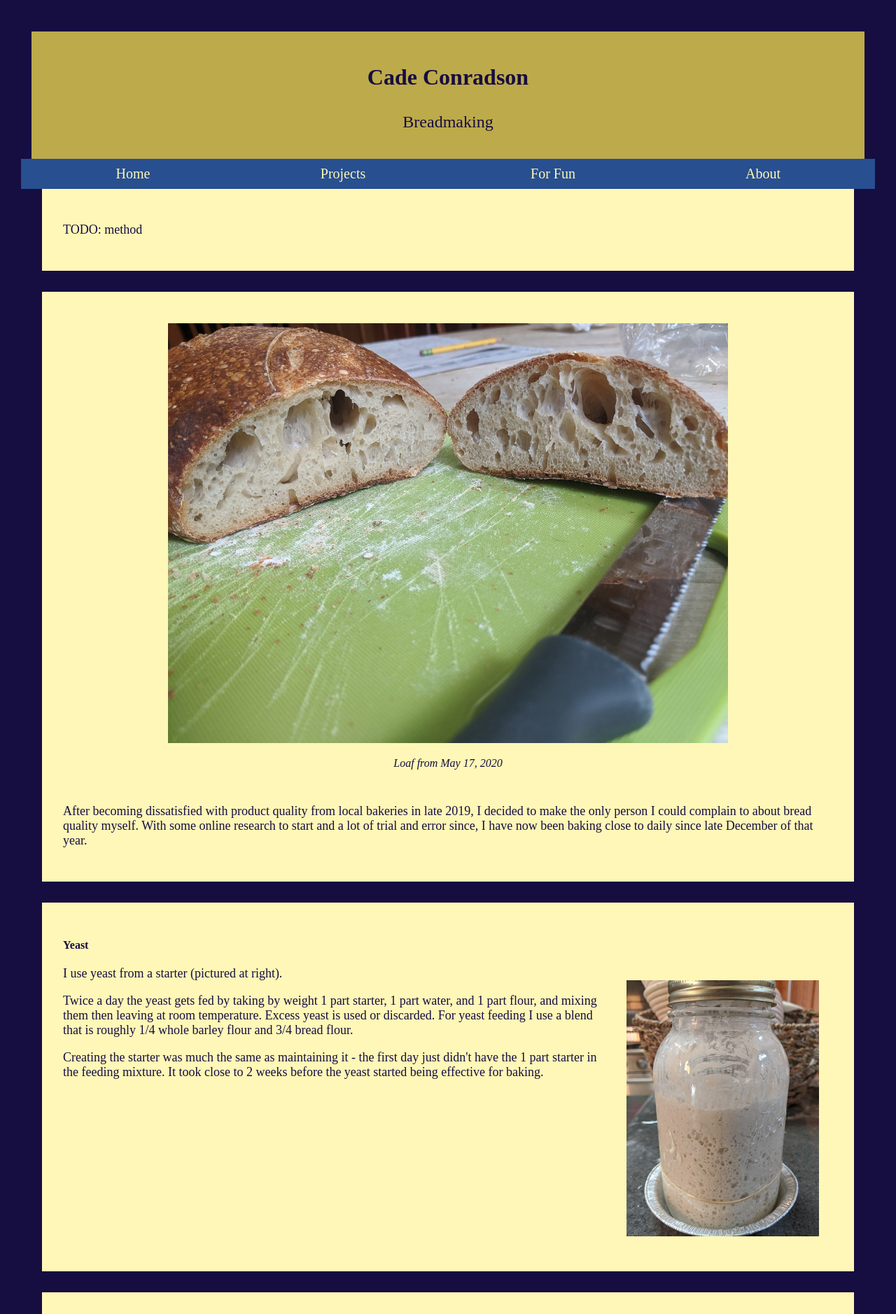
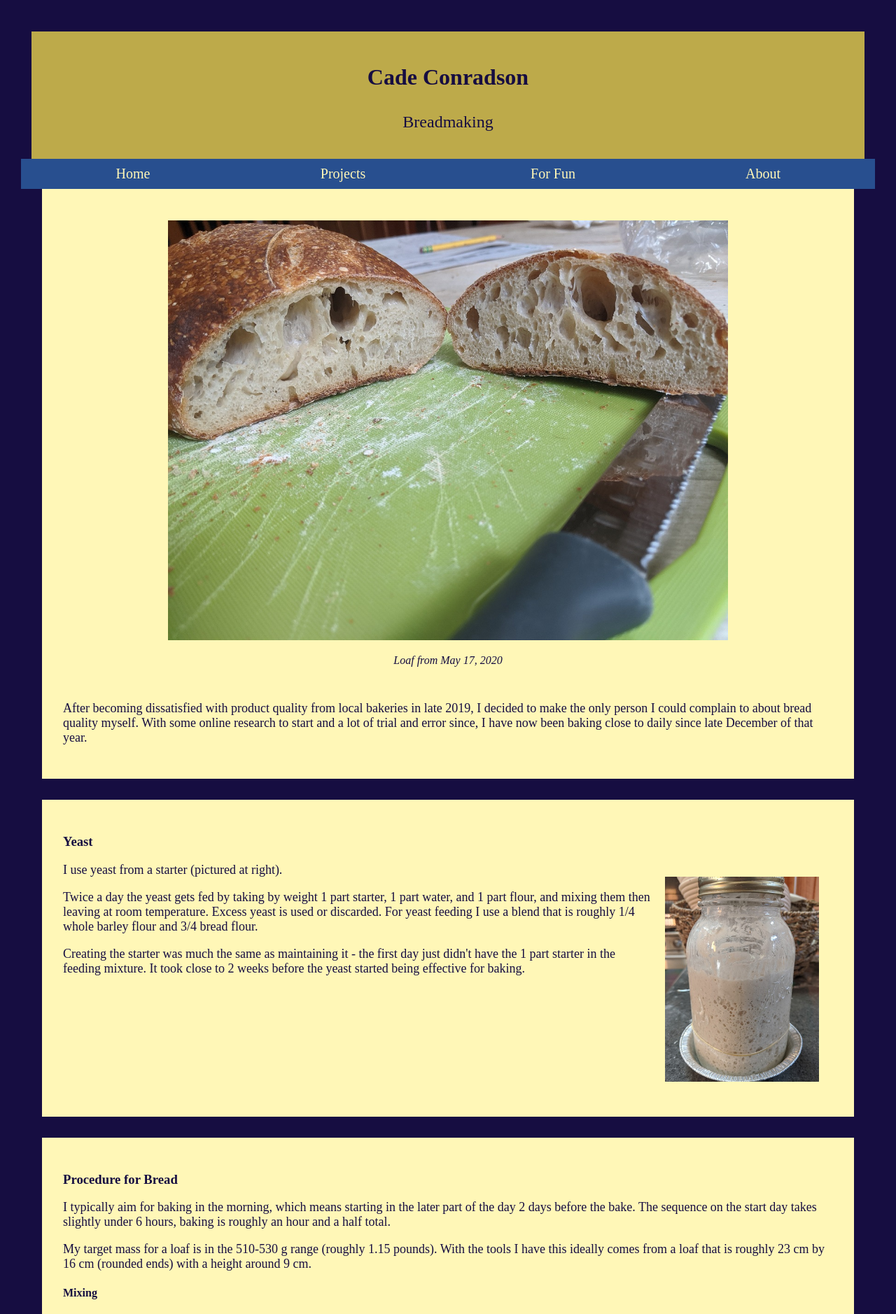
Before and after one commit to cconradson/cconradson.github.io, a Jekyll site: the page built from breadmaking.html, in a window 1280 px wide. Shown: the top 1878 px of the page at 70% size. Built offline with Jekyll 4.4.1, drawn with Linux system fonts in a browser that asks for light colours; some of the changed text lies outside the part shown.

Commit message:
bread procedure

```diff
--- a/assets/css/main.css
+++ b/assets/css/main.css
@@ -55,7 +55,7 @@ img.landscape {
 }
 
 img.toright {
-	width: 25%;
+	width: 20%;
 	float: right;
 	padding: 20px;
 }
--- a/breadmaking.html
+++ b/breadmaking.html
@@ -3,10 +3,6 @@ layout: default
 permalink: /interests/:basename
 title: Breadmaking
 ---
-
-<div class="body">
-	<p>TODO: method</p>
-</div>
 
 <div class="body">
 	<div class="imgwrap">
@@ -17,7 +13,7 @@ title: Breadmaking
 </div>
 
 <div class="body imgfloat">
-	<h4>Yeast</h4>
+	<h3>Yeast</h3>
 	<img class="toright" src="{{ site.url }}/assets/images/starter.jpg" alt="starter">
 	<p>I use yeast from a starter (pictured at right).</p>
 	<p>Twice a day the yeast gets fed by taking by weight 1 part starter, 1 part water, and 1 part flour, and mixing them then leaving at room temperature. Excess yeast is used or discarded. For yeast feeding I use a blend that is roughly 1/4 whole barley flour and 3/4 bread flour.</p>
@@ -25,6 +21,20 @@ title: Breadmaking
 </div>
 
 <div class="body">
-	<h4>Procedure for Bread</h4>
-	<p>This will have the bread procedure but I mostly want something here to figure out the float clearing for now</p>
+	<h3>Procedure for Bread</h3>
+	<p>I typically aim for baking in the morning, which means starting in the later part of the day 2 days before the bake. The sequence on the start day takes slightly under 6 hours, baking is roughly an hour and a half total.</p>
+	<p>My target mass for a loaf is in the 510-530 g range (roughly 1.15 pounds). With the tools I have this ideally comes from a loaf that is roughly 23 cm by 16 cm (rounded ends) with a height around 9 cm.</p>
+	<h4>Mixing</h4>
+	<p>One loaf at the desired size takes 320 g flour, 270 g water, 1/4 cup starter, 1 tsp salt. I use a blend of 60% all-purpose flour and 40% bread flour. Bread flour is higher in protein which leads to more structure at the expense of texture - the bread is less soft.</p>
+	<p>Start by mixing the flour and the water and let that rest for around 45 minutes. After that, mix in the starter and salt - the dough should become difficult to mix fairly quickly after starting to do this, but try to distribute the starter as well as possible while still being gentle.<br>From here, cover the bowl being used with a damp towel and try to place in an environment about 29 degrees Celsius (roughly 85 F). A warmer enviorment at this stage leads to more flavor in the bread, though having it too warm can lead to structural problems.</p>
+	<h4>Working<h4>
+	<p>Most guides say to let the bulk rise (what happens in the warm environment after mixing) until the dough has doubled or slightly more in size. In reality, this is incredibly difficult to judge since the dough changes shape as well as size. I instead have trial-and-errored to a time of roughly 3 hours 20 minutes when at 29 C. Too long and the yeast expends its food supply and does little in the oven, too short and there isn't enough protein chaining for proper structure.</p>
+	<p>At this point lightly flour a bread board and empty the dough onto it. Lightly fold the dough over on itself a number of times - this helps to distribute yeast into places where it can feed once again. A scraper of some sort is useful both for removing from the bowl and for moving the dough off of the board.</p>
+	<p>Afterwards, place the dough back in the bowl, re-cover it, and place it back in the warm environment. Letting the dough rest in this time allows the yeast to feed in its new location in the dough. Currently I do the folding process 3 times, spaced by about 30 minutes each. By the end of the last, the dough rebounds slightly to its original shape when disturbed.</p>
+	<p>I shape by folding the dough in half and letting it elongate in my hands holding the fold together. Once it fits, I place it in a basket with a lightly floured cloth, then put it in a refrigerator to proof. Proofing cold helps both with maintaining structure and with flavor.</p>
+	<h4>Baking<h4>
+	<p>The second morning after mixing, it is time to bake. I preheat my oven to 525 Fahrenheit (274 C) - ideal temperature likely varies significantly across ovens and cooking vessels used. For good crust, baking should start in a vessel that can hold in steam and withstand the high oven temperatures, such as a Dutch oven. I also place a baking stone on the bottom shelf to prevent direct heat from reaching the bottom of the vessel as to not burn the bottom of the bread. </p>
+	<p>Once the oven has heated, prepare a piece of parchment paper with a thin layer of flour over an area roughly the size of the basket used for proofing. Empty the dough from the basket onto that flour by inverting the basket - the dough should fall off the cloth cleanly. Score (make cuts in) the top as desired. I usually make 2 overlapping cuts running roughly 2/3 the length down the middle.<br>Now the dough is movable via the parchment paper - lower it into the vessel, cover, and place in the oven.</p>
+	<p>After 20 minutes or a bit more, remove the cover and slightly after that after reclosing the oven, lower the temperature of the oven (for me to 450 F (232 C)).<br>About 20 minutes after this, move the bread out of the vessel and onto a cool pan (I use an airbake) and place back in the oven.<br>About 20 minutes after that, the bread will be finished. Some ovens bake unevenly front-to-back - if this is the case, it may be worth rotating the pan halfway through on this last step.</p>
+	<p>The bread needs to cool some (at least an hour, longer better) before cutting to finish baking. Before cooled, the inside will be gummy and most of the taste sensation will be that it is warm. This is actually a good thing for mediocre bread, but good bread will still be good when cooled.</p>
 </div>
```
